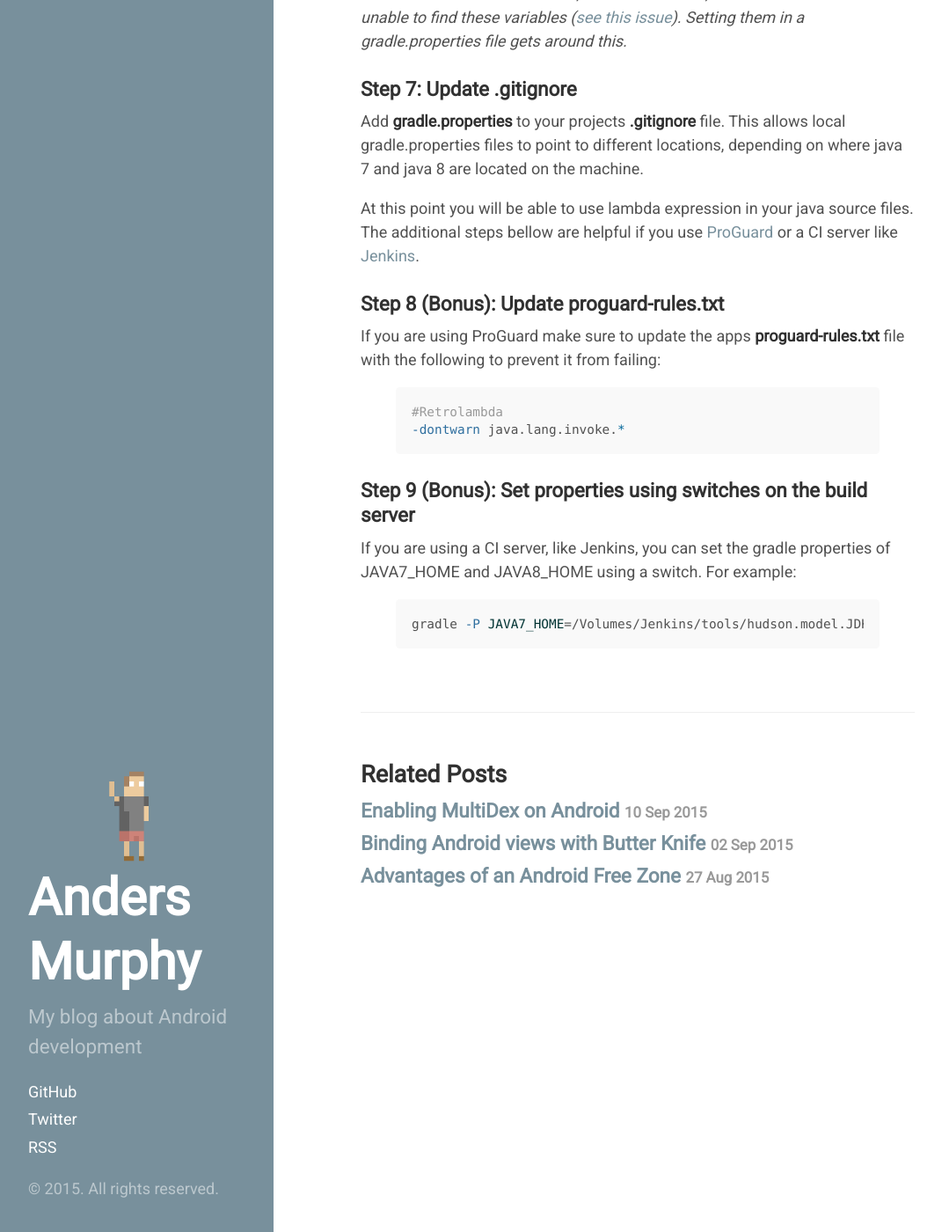
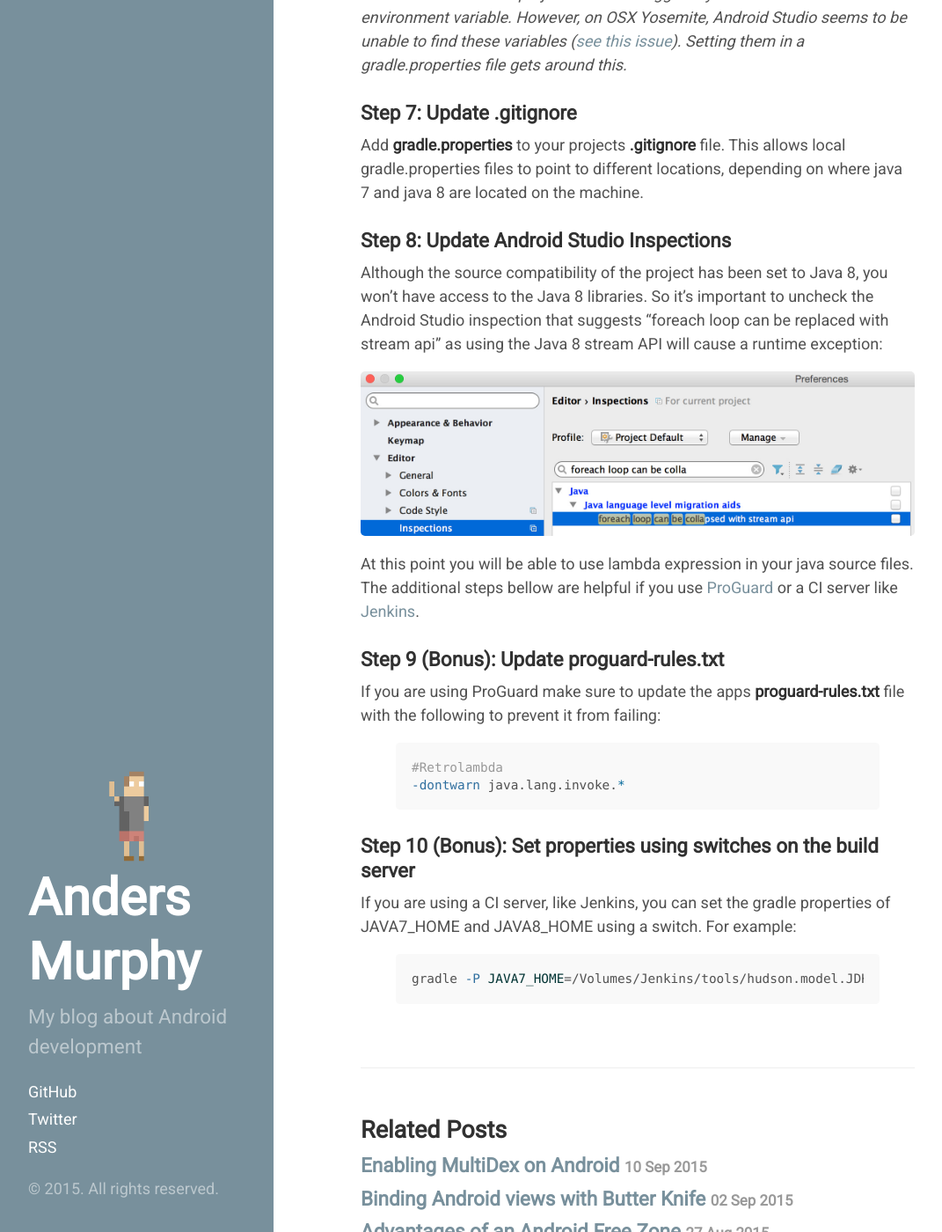
Before and after one commit to andersmurphy/andersmurphy-blog, a Jekyll site: the page built from _posts/2015-09-16-setting-up-retrolambda.markdown, in a window 1280 px wide and 1400 px high, scrolled down 1982 px. Shown: the whole window at 88% size, without its empty margins (13-1084 px from the left). Built offline with Jekyll 4.4.1, drawn with Linux system fonts in a browser that asks for light colours; some of the changed text lies outside the part shown.

Commit message:
adds assets folder and updates retrolambda post with an inspection step

```diff
--- a/_includes/head.html
+++ b/_includes/head.html
@@ -19,8 +19,8 @@
   <link rel="stylesheet" href="{{ site.baseurl }}/theme.css">
 
   <!-- Icons -->
-  <link rel="apple-touch-icon-precomposed" sizes="144x144" href="{{ site.baseurl }}/public/apple-touch-icon-precomposed.png">
-  <link rel="shortcut icon" href="{{ site.baseurl }}/public/favicon.ico">
+  <link rel="apple-touch-icon-precomposed" sizes="144x144" href="{{ site.baseurl }}/assets/apple-touch-icon-precomposed.png">
+  <link rel="shortcut icon" href="{{ site.baseurl }}/assets/favicon.ico">
 
   <!-- RSS -->
   <link rel="alternate" type="application/atom+xml" title="{{ site.title }}" href="{{ site.baseurl }}/atom.xml">
--- a/_includes/sidebar.html
+++ b/_includes/sidebar.html
@@ -2,7 +2,7 @@
   <div class="container sidebar-sticky">
 
     <div class="sidebar-about">
-      <img class="portrait" src="{{ site.baseurl }}/public/anderspixel.png">
+      <img class="portrait" src="{{ site.baseurl }}/assets/anderspixel.png">
       <h1>
         <a href="{{ site.baseurl }}/">
           {{ site.title }}
--- a/_posts/2015-09-16-setting-up-retrolambda.markdown
+++ b/_posts/2015-09-16-setting-up-retrolambda.markdown
@@ -74,9 +74,14 @@ JAVA8_HOME=/Library/Java/JavaVirtualMachines/jdk1.8.0_40.jdk/Contents/Home
 ###Step 7: Update .gitignore
 Add  **gradle.properties** to your projects **.gitignore** file. This allows local gradle.properties files to point to different locations, depending on where java 7 and java 8 are located on the machine.
 
+###Step 8: Update Android Studio Inspections
+Although the source compatibility of the project has been set to Java 8, you won't have access to the Java 8 libraries. So it's important to uncheck the Android Studio inspection that suggests "foreach loop can be replaced with stream api" as using the Java 8 stream API will cause a runtime exception:
+
+![Android Studio Inspections](/assets/retrolambda_inspections.jpg)
+
 At this point you will be able to use lambda expression in your java source files. The additional steps bellow are helpful if you use [ProGuard] or a CI server like [Jenkins].
 
-###Step 8 (Bonus): Update proguard-rules.txt
+###Step 9 (Bonus): Update proguard-rules.txt
 If you are using ProGuard make sure to update the apps **proguard-rules.txt** file with the following to prevent it from failing:
 
 {% highlight bash %}
@@ -84,7 +89,7 @@ If you are using ProGuard make sure to update the apps **proguard-rules.txt** fi
 -dontwarn java.lang.invoke.*
 {% endhighlight %}
 
-###Step 9 (Bonus): Set properties using switches on the build server
+###Step 10 (Bonus): Set properties using switches on the build server
 If you are using a CI server, like Jenkins, you can set the gradle properties of JAVA7_HOME and JAVA8_HOME using a switch. For example:
 
 {% highlight bash %}
@@ -98,3 +103,4 @@ gradle -P JAVA7_HOME=/Volumes/Jenkins/tools/hudson.model.JDK/Java_7 assembleRele
 [Jenkins]: https://jenkins-ci.org/
 [lambda expression]:https://docs.oracle.com/javase/tutorial/java/javaOO/lambdaexpressions.html
 [Gradle]:https://gradle.org/
+[method reference]:https://docs.oracle.com/javase/tutorial/java/javaOO/methodreferences.html
```
Also changed, not shown: other parts of _posts/2015-09-16-setting-up-retrolambda.markdown (+1 -1 lines), assets/anderspixel.png (renamed from public/anderspixel.png), assets/apple-touch-icon-precomposed.png (renamed from public/apple-touch-icon-precomposed.png), assets/favicon.ico (renamed from public/favicon.ico), assets/retrolambda_inspections.jpg (added).
